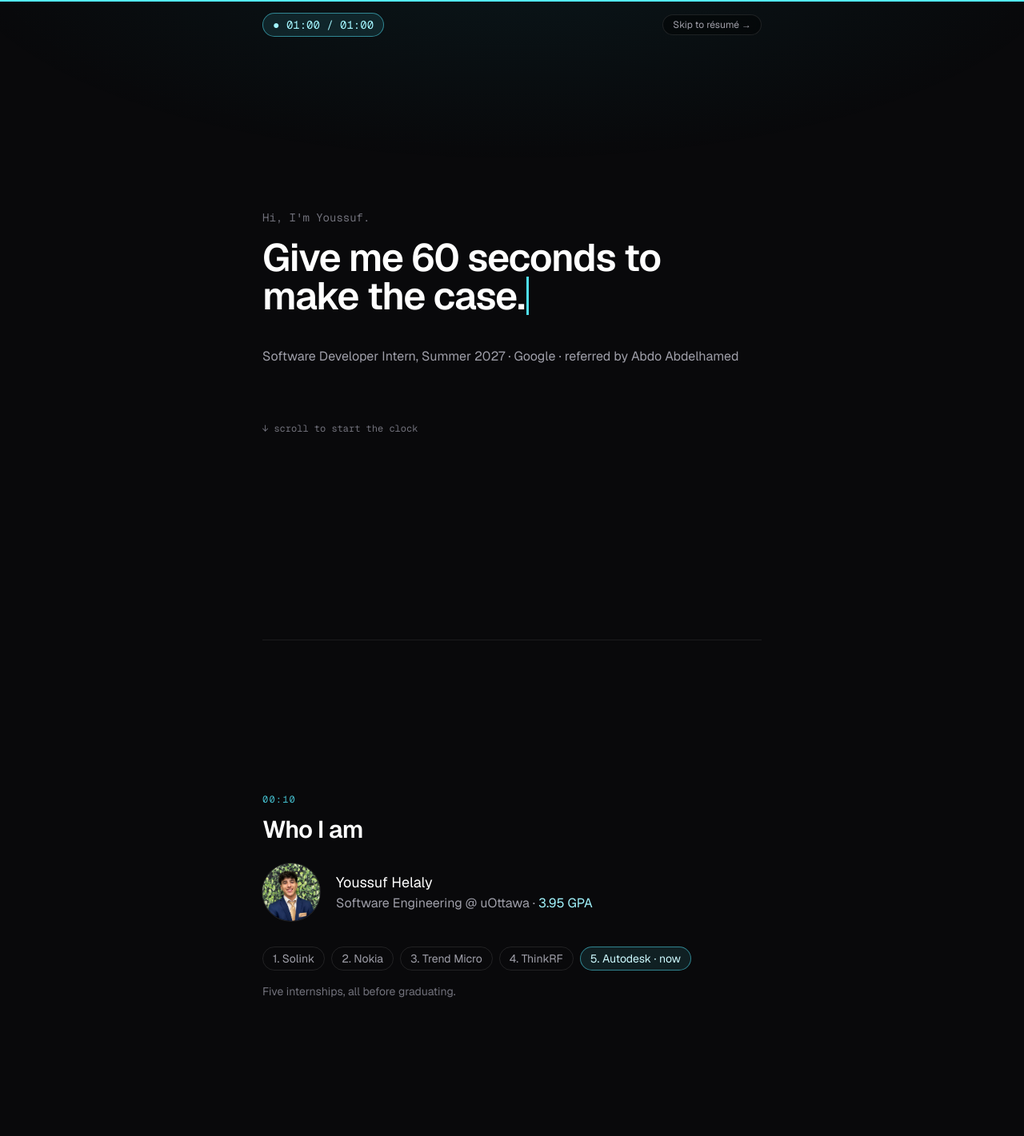
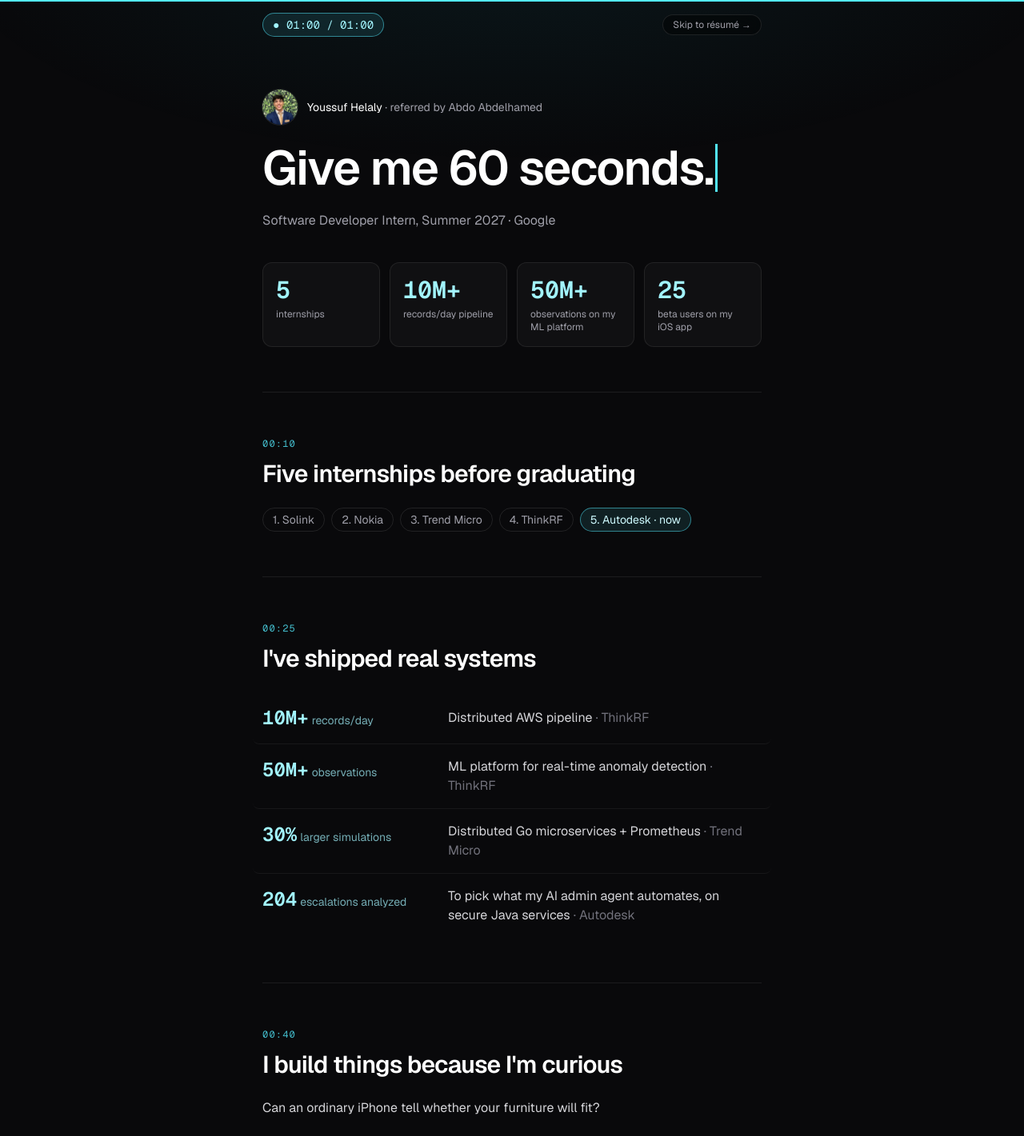
Before and after one commit to youssufhelaly/Website-Portfolio, a Next.js app: page /google in a window 1280 px wide. Shown: the top 1421 px of the page at 80% size. Built offline with nearby package versions, Linux system fonts and the light colour scheme; no server answers.

Commit message:
Adjust Typewriter speed and refine layout in Minute component

```diff
--- a/src/app/google/Minute.tsx
+++ b/src/app/google/Minute.tsx
@@ -55,7 +55,7 @@ function Typewriter({ text }: { text: string }) {
   const [n, setN] = useState(0)
   useEffect(() => {
     if (reduce) return
-    const id = setInterval(() => setN((v) => (v >= text.length ? v : v + 1)), 38)
+    const id = setInterval(() => setN((v) => (v >= text.length ? v : v + 1)), 45)
     return () => clearInterval(id)
   }, [text, reduce])
   return (
@@ -93,7 +93,7 @@ function Section({ t, title, children }: { t: string; title: string; children: R
       whileInView={{ opacity: 1, y: 0 }}
       viewport={{ once: true, margin: "-15% 0px" }}
       transition={{ duration: 0.7, ease: [0.21, 0.47, 0.32, 0.98] }}
-      className="flex min-h-[80vh] flex-col justify-center border-t border-white/[0.08] py-16"
+      className="border-t border-white/[0.08] py-14"
     >
       <p className="font-mono text-xs tracking-widest text-cyan-300/80">{t}</p>
       <h2 className="mt-3 text-2xl font-semibold tracking-tight text-white sm:text-3xl">{title}</h2>
@@ -173,32 +173,42 @@ export default function Minute() {
       <Clock seconds={seconds} done={done} />
 
       <main className="mx-auto w-full max-w-2xl px-6">
-        <header className="flex min-h-[100svh] flex-col justify-center">
-          <p className="font-mono text-sm text-zinc-500">Hi, I&apos;m Youssuf.</p>
-          <h1 className="mt-4 min-h-[2.5em] text-4xl font-semibold tracking-tight text-white sm:text-5xl">
-            <Typewriter text="Give me 60 seconds to make the case." />
+        <header className="pt-24 pb-14 sm:pt-28">
+          <div className="flex items-center gap-3">
+            <Image src="/profile.jpeg" alt="Youssuf Helaly" width={80} height={89} className="rounded-full object-cover ring-1 ring-white/10" style={{ width: 44, height: 44 }} priority />
+            <p className="text-sm text-zinc-400">
+              <span className="text-white">Youssuf Helaly</span> · referred by Abdo Abdelhamed
+            </p>
+          </div>
+          <h1 className="mt-6 min-h-[1.2em] text-5xl font-semibold tracking-tight text-white sm:text-6xl">
+            <Typewriter text="Give me 60 seconds." />
           </h1>
-          <p className="mt-4 text-zinc-400">Software Developer Intern, Summer 2027 · Google · referred by Abdo Abdelhamed</p>
-          <motion.p
-            className="mt-16 font-mono text-xs text-zinc-500"
-            animate={{ y: [0, 6, 0] }}
-            transition={{ duration: 1.8, repeat: Infinity }}
-          >
-            ↓ scroll to start the clock
-          </motion.p>
+          <p className="mt-3 text-zinc-400">Software Developer Intern, Summer 2027 · Google</p>
+
+          <div className="mt-10 grid grid-cols-2 gap-3 sm:grid-cols-4">
+            {[
+              { big: <CountUp to={5} suffix="" />, small: "internships" },
+              { big: <CountUp to={10} suffix="M+" />, small: "records/day pipeline" },
+              { big: <CountUp to={50} suffix="M+" />, small: "observations on my ML platform" },
+              { big: <CountUp to={25} suffix="" />, small: "beta users on my iOS app" },
+            ].map((s, i) => (
+              <motion.div
+                key={s.small}
+                initial={{ opacity: 0, y: 16, scale: 0.95 }}
+                animate={{ opacity: 1, y: 0, scale: 1 }}
+                transition={{ delay: 0.5 + i * 0.12, type: "spring", stiffness: 260, damping: 20 }}
+                whileHover={{ y: -4 }}
+                className="rounded-xl border border-white/[0.08] bg-white/[0.03] p-4 transition-colors hover:border-cyan-300/40"
+              >
+                <p className="font-mono text-3xl font-semibold text-cyan-200">{s.big}</p>
+                <p className="mt-1 text-xs text-zinc-400">{s.small}</p>
+              </motion.div>
+            ))}
+          </div>
         </header>
 
-        <Section t="00:10" title="Who I am">
-          <div className="flex items-center gap-5">
-            <Image src="/profile.jpeg" alt="Youssuf Helaly" width={80} height={89} className="rounded-full object-cover ring-1 ring-white/10" style={{ width: 72, height: 72 }} />
-            <div>
-              <p className="text-lg text-white">{site.name}</p>
-              <p className="text-zinc-400">
-                Software Engineering @ uOttawa · <span className="text-cyan-200">3.95 GPA</span>
-              </p>
-            </div>
-          </div>
-          <div className="mt-8 flex flex-wrap gap-2">
+        <Section t="00:10" title="Five internships before graduating">
+          <div className="flex flex-wrap gap-2">
             {["Solink", "Nokia", "Trend Micro", "ThinkRF", "Autodesk"].map((c, i) => (
               <motion.span
                 key={c}
@@ -215,7 +225,6 @@ export default function Minute() {
               </motion.span>
             ))}
           </div>
-          <p className="mt-4 text-sm text-zinc-500">Five internships, all before graduating.</p>
         </Section>
 
         <Section t="00:25" title="I've shipped real systems">
@@ -241,7 +250,7 @@ export default function Minute() {
           <SnugCard />
         </Section>
 
-        <section className="flex min-h-[90vh] flex-col justify-center border-t border-white/[0.08] py-16">
+        <section className="flex min-h-[70vh] flex-col justify-center border-t border-white/[0.08] py-14">
           <p className="font-mono text-xs tracking-widest text-cyan-300/80">01:00</p>
           <motion.h2
             animate={{ opacity: done ? 1 : 0.3 }}
```
